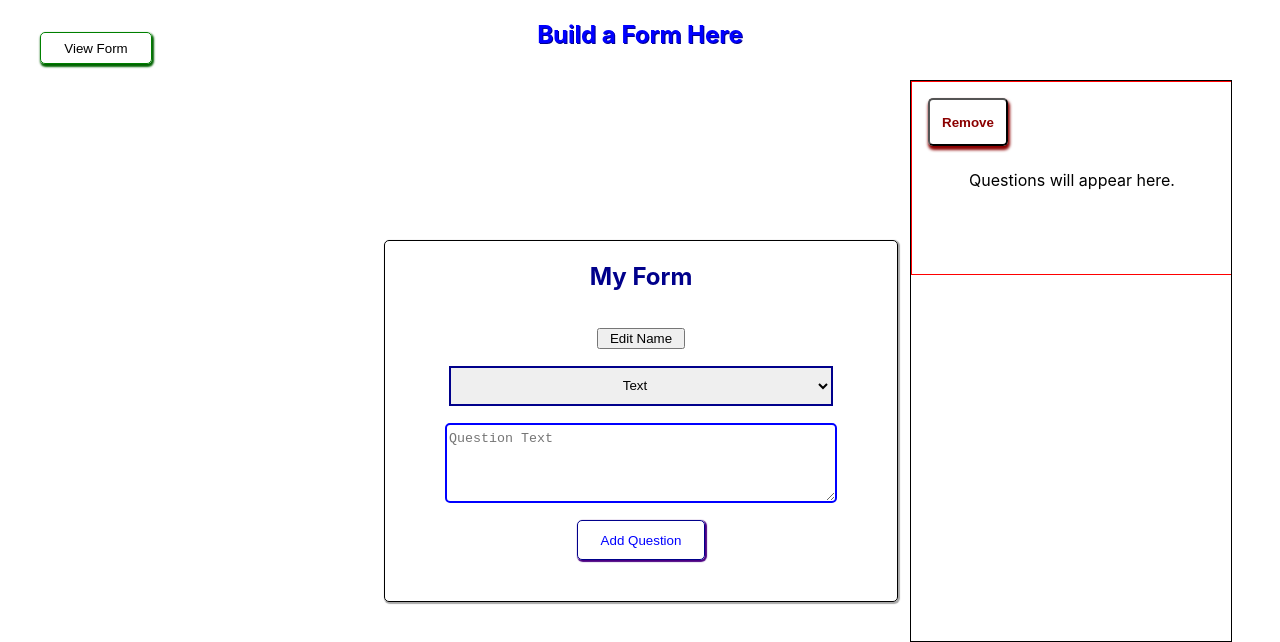
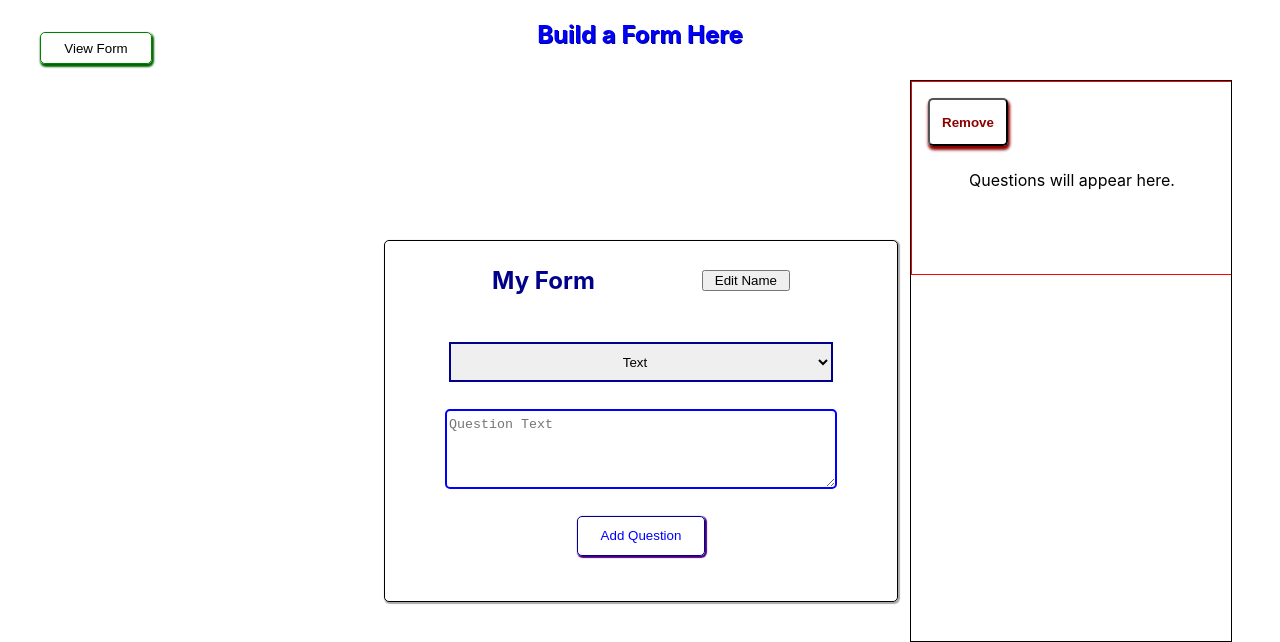
Before and after one commit to kevinfields/formbuilder, a React (Create React App) app: page / in a window 1280 px wide. Shown: the top 642 px of the page. Built offline with nearby package versions, Linux system fonts and the light colour scheme.

Commit message:
name editor fixes

```diff
--- a/src/components/FormBuilderScreen.js
+++ b/src/components/FormBuilderScreen.js
@@ -61,7 +61,7 @@ const FormBuilderScreen = (props) => {
   return (
     <div className='form-builder-screen'>
       { editingName ?
-        <>
+        <div className='name-flex'>
           <input
             value={formTitle}
             onChange={(e) => setFormTitle(e.target.value)}
@@ -74,9 +74,9 @@ const FormBuilderScreen = (props) => {
           >
             Save Name
           </button>
-        </>
+        </div>
         :
-        <>
+        <div className='name-flex'>
           <h2 className='form-builder-header'>{formTitle}</h2>
           <button
             onClick={() => setEditingName(true)}
@@ -84,7 +84,7 @@ const FormBuilderScreen = (props) => {
           >
             Edit Name
           </button>
-        </>
+        </div>
       }
       <select
         className='new-question-type-selector'
--- a/src/styling/FormBuilder.css
+++ b/src/styling/FormBuilder.css
@@ -105,8 +105,23 @@
 
 .form-title-input {
   width: 15pc;
+  max-width: 15pc;
+  overflow-x: scroll;
   align-self: center;
   height: 3pc;
   margin-top: 0.5pc;
   font-size: 15pt;
 }
+
+.form-builder-header {
+  max-width: 15pc;
+  max-height: 10pc;
+  overflow-x: hidden;
+}
+
+
+.name-flex {
+  display: flex;
+  flex-direction: row;
+  justify-content: space-evenly;
+}
```
